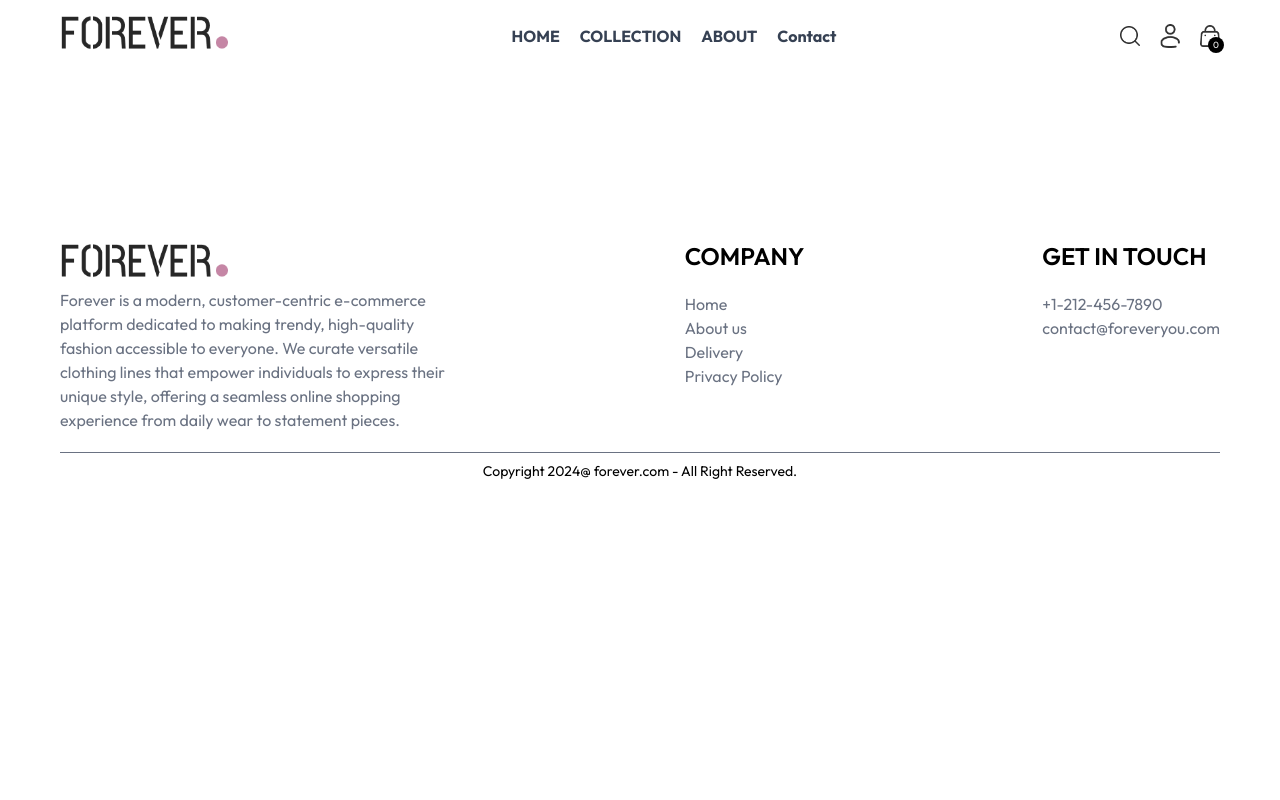
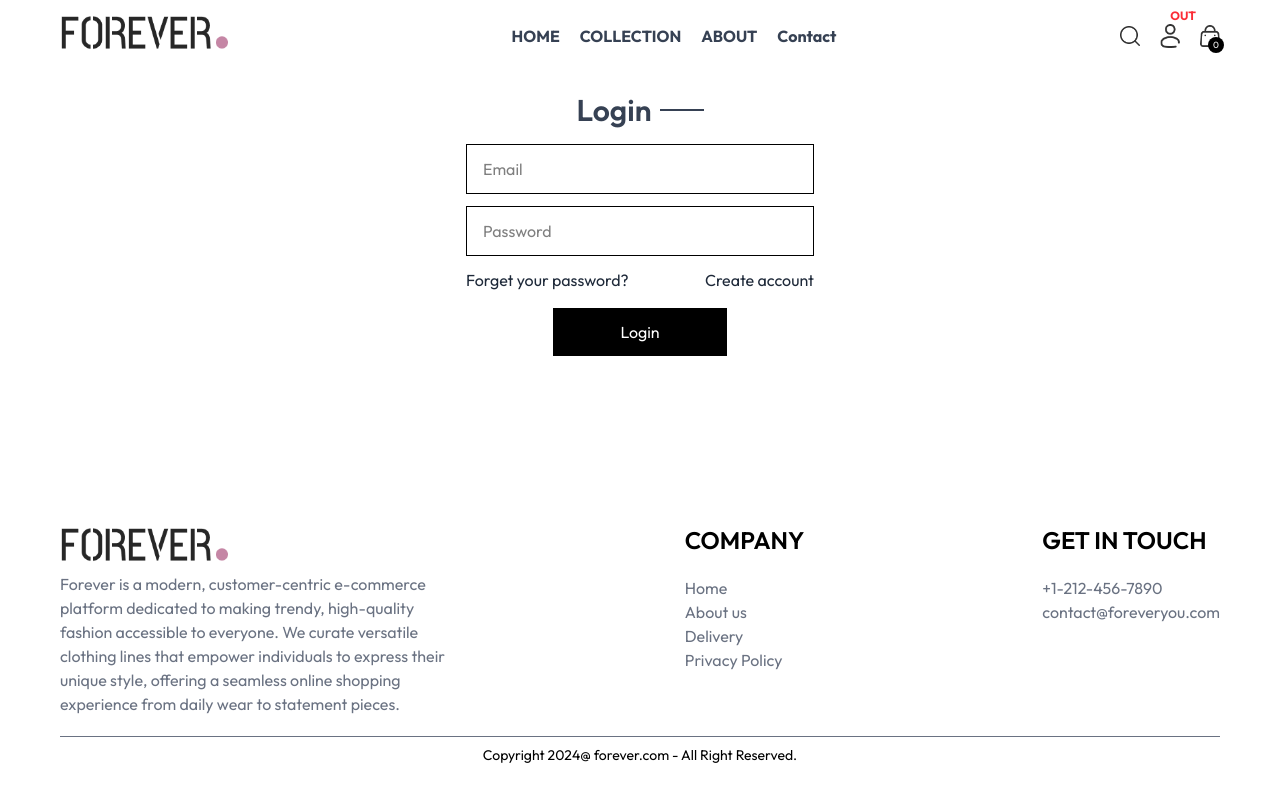
Before and after one commit to MohdAsad-SD/E-Commerce-Site, a React app: page /login in a window 1280 px wide. Built offline with nearby package versions, Linux system fonts and the light colour scheme; the HTML template or start-up script is replaced by a standard one.

Commit message:
Login Working

```diff
--- a/src/App.jsx
+++ b/src/App.jsx
@@ -7,22 +7,26 @@ import Home from './Components/Pages/Home'
 import About from './Components/Pages/About'
 import Contact from './Components/Pages/Contact'
 import AllCollections from './Components/Pages/AllCollections'
+import Login from './Components/Pages/Login'
 
 
 
 
 function App() {
   const [search,setsearch]=useState(false);
+  const [searchtext,setsearchtext]=useState("");
+  const [login,setlogin]=useState(false);
 
   return (
     <>
-      <Navbar search={search} setsearch={setsearch}/>
+      <Navbar login={login} setlogin={setlogin} search={search} setsearch={setsearch}/>
 
       <Routes>
         <Route path='/' element={<Home/>}/>
-        <Route path='/allcollections' element={<AllCollections search={search} setsearch={setsearch}/>}/>
+        <Route path='/allcollections' element={<AllCollections searchtext={searchtext} setsearchtext={setsearchtext} search={search} setsearch={setsearch}/>}/>
         <Route path='/about' element={<About/>}/>
         <Route path='/contact' element={<Contact/>}/>
+        <Route path='/login' element={<Login login={login} setlogin={setlogin}/>}/>
       </Routes>
       <Footer/>
     </>
--- a/src/Components/Navbar/Navbar.jsx
+++ b/src/Components/Navbar/Navbar.jsx
@@ -1,7 +1,7 @@
 import React, { useEffect, useState } from 'react'
 import {assets} from '../../assets/frontend_assets/assets'
-import { NavLink } from "react-router-dom";
-const Navbar = ({search,setsearch}) => {
+import { NavLink,Link } from "react-router-dom";
+const Navbar = ({login,setlogin,search,setsearch}) => {
     const [open,setopen]=useState(false);
     useEffect(()=>{
     if(open){
@@ -30,7 +30,22 @@ const Navbar = ({search,setsearch}) => {
         </div>
         <div className='flex gap-5 justify-center items-center'>
           <NavLink to={"/allcollections"}><img onClick={()=>setsearch(true)} className='w-5 cursor-pointer' src={assets.search_icon} alt="" /></NavLink>
-            <img className='w-5 cursor-pointer' src={assets.profile_icon} alt="" />
+          <div className="relative group ">
+            <Link to={'/login'}><img className='w-5 cursor-pointer' src={assets.profile_icon} alt="" /></Link>
+            <span className="text-red-500 text-xs font-bold absolute -top-4 -right-4">
+    {login ? "IN" : "OUT"}
+  </span>
+            {login &&
+
+              <div className={`group-hover:block hidden absolute right-0   px-5 py-3 bg-gray-200 text-gray-600  text-nowrap `}>
+              <p className='cursor-pointer hover:text-black w-full'>My profile</p>
+              <p className='cursor-pointer hover:text-black w-full '>My orders</p>
+              <p onClick={()=>setlogin(false)} className='cursor-pointer hover:text-black w-full'>Log out</p>
+            </div>
+
+             }
+          </div>
+
             <div className='relative w-5 flex  items-center'>
                 <img className='w-5 cursor-pointer' src={assets.cart_icon} alt="" />
                 <p className='absolute bottom-[-6px] cursor-pointer -right-1 bg-black text-white text-[9px] w-4 h-4 rounded-full flex justify-center items-center'>0</p>
--- a/src/Components/Pages/AllCollections.jsx
+++ b/src/Components/Pages/AllCollections.jsx
@@ -1,12 +1,14 @@
-import React, { useState } from "react";
+import React, { use, useState } from "react";
 import Search from "../Search/Search";
 import { assets, products } from "../../assets/frontend_assets/assets";
 import Product from '../ProductID/Product'
 
-const AllCollections = ({ search, setsearch }) => {
+const AllCollections = ({searchtext,setsearchtext,search, setsearch }) => {
   const [drop,setdrop]=useState(false);
   const [gender,setgender]=useState([]);
   const [type,settype]=useState([]);
+  const [sort,setsort]=useState("relevant");
+
   const handletype=(value)=>{
     if(type.includes(value)){
       settype(
@@ -33,6 +35,10 @@ const AllCollections = ({ search, setsearch }) => {
 
   }
   const filteredproducts=products.filter((p)=>{
+    const word=p.name.toLowerCase().split(" ");
+    if(searchtext && !word.includes(searchtext.toLowerCase())&&p.category.toLowerCase()!==searchtext.toLowerCase()){
+      return false;
+    }
     if(gender.length>0 && !gender.includes(p.category)){
       return false;
     }
@@ -42,9 +48,16 @@ const AllCollections = ({ search, setsearch }) => {
     return true;
 
 })
+let sortedproduct=[...filteredproducts];
+    if(sort==="lowtohigh"){
+      sortedproduct.sort((a,b)=>a.price-b.price);
+    }
+    else if(sort==="hightolow"){
+      sortedproduct.sort((a,b)=>b.price-a.price);
+    }
   return (
     <div className="flex flex-col justify-center items-center md:px-15 px-4 mt-5">
-      {search && <Search search={search} setsearch={setsearch} />}
+      {search && <Search searchtext={searchtext} setsearchtext={setsearchtext} search={search} setsearch={setsearch} />}
       <div className="flex flex-col md:flex-row justify-center items-start w-full gap-5">
         <div className=" flex flex-col gap-5 md:w-auto w-full">
           <h2 className="text-xl flex gap-2 justify-start items-center">FILTERS <img onClick={()=>setdrop(!drop)} className={`w-auto ${drop ? "rotate-90":"rotate-270"} md:hidden transition-all duration-300  h-3`} src={assets.dropdown_icon} alt="" /></h2>
@@ -86,7 +99,7 @@ const AllCollections = ({ search, setsearch }) => {
               <h1 className=" text-base sm:text-lg md:text-2xl font-semibold">COLLECTIONS</h1>
               <p className="w-5 bg-gray-700 h-[2px]"></p>
             </div>
-            <select
+            <select onChange={(e)=>setsort(e.target.value)}
               name=""
               id=""
               className="border border-gray-500 text-sm outline-none py-2 px-0 md:p-2 rounded"
@@ -98,7 +111,7 @@ const AllCollections = ({ search, setsearch }) => {
           </div>
 
           <div className="mt-2 grid grid-cols-2 sm:grid-cols-3  md:grid-cols-3 lg:grid-cols-5 gap-4">
-            { filteredproducts.map((item,index)=>(
+            { sortedproduct.map((item,index)=>(
             <Product key={index} name={item.name} id={item._id} image={item.image} price={item.price}/>
             ))}
           </div>
--- /dev/null
+++ b/src/Components/Pages/Login.jsx
@@ -0,0 +1,93 @@
+import React, { useState } from "react";
+import { useNavigate } from "react-router-dom";
+
+const Login = ({login,setlogin}) => {
+  const [newacc, setnewacc] = useState(false);
+
+  const [name,setname]=useState("");
+  const [email,setemail]=useState("");
+  const [password,setpassword]=useState("");
+  const navigate=useNavigate();
+    const handlesubmit=(e)=>{
+        e.preventDefault();
+        if(newacc){
+          const users=JSON.parse(localStorage.getItem("users"))||[];
+
+          const exist=users.find((u)=>
+            u.email===email
+          );
+          if(exist){
+            alert("User Already Exist");
+            return;
+          }
+          users.push({
+            name,
+            email,
+            password
+          });
+          localStorage.setItem("users",JSON.stringify(users));
+          alert("Account Created");
+        }
+        else{
+          const users=JSON.parse(localStorage.getItem("users"))||[];
+          const exist2=users.find(
+            (u)=>
+              u.email===email&&u.password===password
+          );
+          if(exist2){
+            setlogin(true);
+            alert("Login Success");
+            navigate('/');
+          }
+          else{
+            alert("Invalid Email or Password");
+          }
+        }
+    };
+  return (
+    <div className="flex flex-col justify-center items-center md:px-15 px-4 mt-5">
+      <div className="md:w-[30%] w-full flex flex-col ">
+        <div className="flex justify-center items-center gap-2">
+          <h1 className="text-3xl text-gray-700 font-semibold">Login</h1>
+          <p className="w-11 bg-gray-700 h-[2px]"></p>
+        </div>
+        <form onSubmit={handlesubmit} className="flex flex-col gap-3 w-full mt-4 text-left ">
+          <input
+            placeholder="Name"
+            required={newacc}
+            value={name}
+            onChange={(e)=>setname(e.target.value)}
+            className={`${newacc ? "block" : "hidden"} py-3 pl-4  pr-18 border `}
+            type="text"
+          />
+          <input
+            placeholder="Email"
+            className="pr-18 pl-4 py-3  border"
+            type="email"
+            onChange={(e)=>setemail(e.target.value)}
+            value={email}
+            required
+          />
+          <input
+            placeholder="Password"
+            className="pr-18 pl-4  py-3 border"
+            type="password"
+            value={password}
+            onChange={(e)=>setpassword(e.target.value)}
+            required
+          />
+          <div className="flex justify-between w-full  text-gray-800">
+          <p className="cursor-pointer">Forget your password?</p>
+          <p className="cursor-pointer" onClick={() => setnewacc(!newacc)}>
+            {newacc ? "Already have an account?" : "Create account"}
+          </p>
+        </div>
+        <button className="p-3 mt-1 cursor-pointer bg-black text-white w-1/2 self-center" type="submit">{newacc ? "Sign Up":"Login"}</button>
+        </form>
+
+      </div>
+    </div>
+  );
+};
+
+export default Login;
--- a/src/Components/Search/Search.jsx
+++ b/src/Components/Search/Search.jsx
@@ -1,12 +1,12 @@
 import React from 'react'
 import {assets} from '../../assets/frontend_assets/assets'
 
-const Search = ({search,setsearch}) => {
+const Search = ({searchtext,setsearchtext,search,setsearch}) => {
   return (
     <div className='py-5 px-4 md:px-15 mt-1 md:mt-1 w-screen'  >
       <div className='flex justify-center items-center border-t border-b border-gray-500 py-5 px-4 md:px-15 w-full gap-2'>
         <div className='w-[80%] md:w-[40%] flex justify-center items-center gap-2 relative  '>
-        <input type="text" placeholder='Search' className='md:p-2 w-full p-2 rounded-full border outline-none'  />
+        <input value={searchtext} onChange={(e)=>setsearchtext(e.target.value)} type="text" placeholder='Search' className='md:p-2 w-full p-2 rounded-full border outline-none'  />
         <img  src={assets.search_icon} alt="" className='w-4 absolute  md:right- right-5'  />
       </div>
       <img onClick={()=>setsearch(false)} src={assets.cross_icon} className='w-4 cursor-pointer' alt="" />
```
